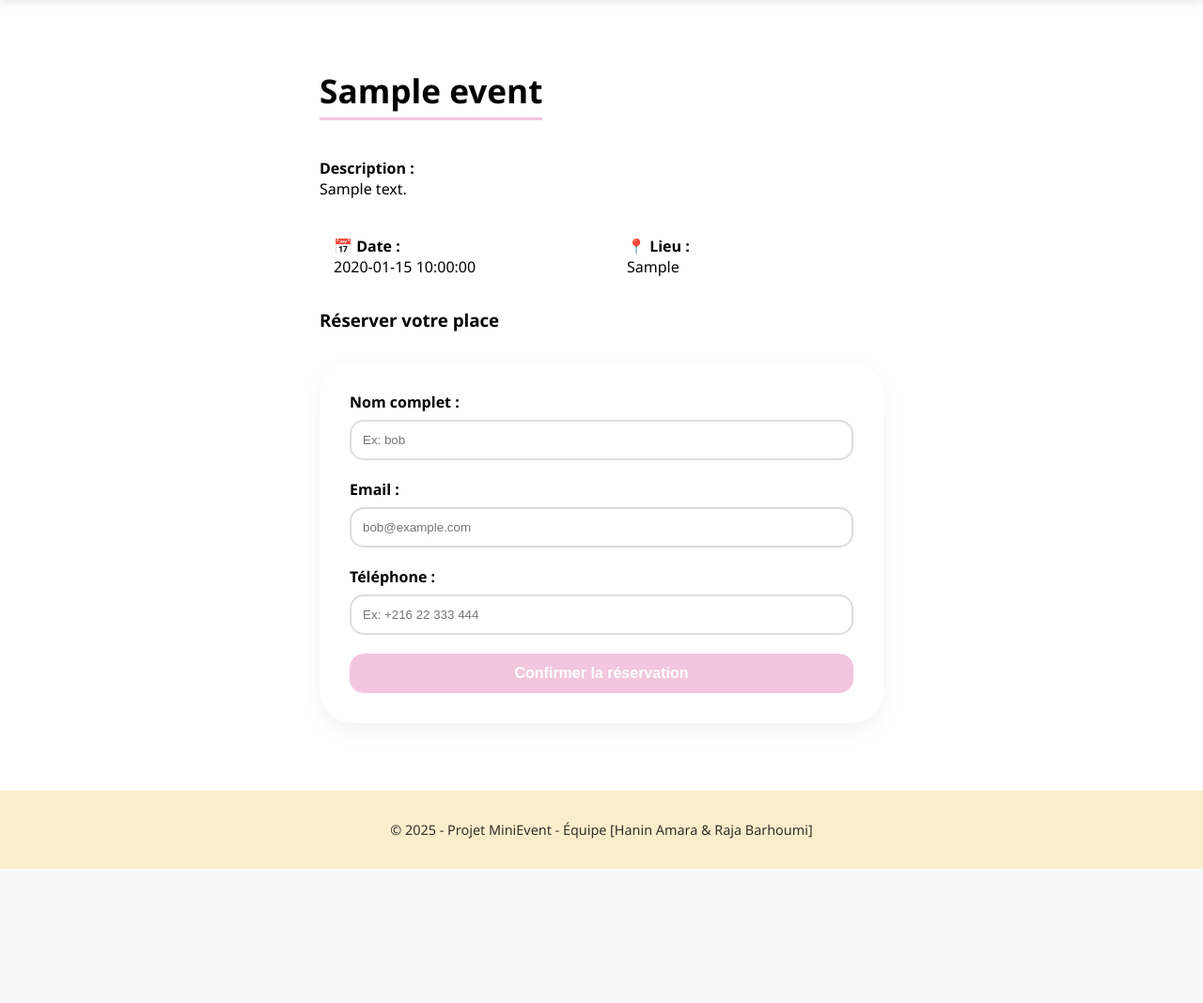
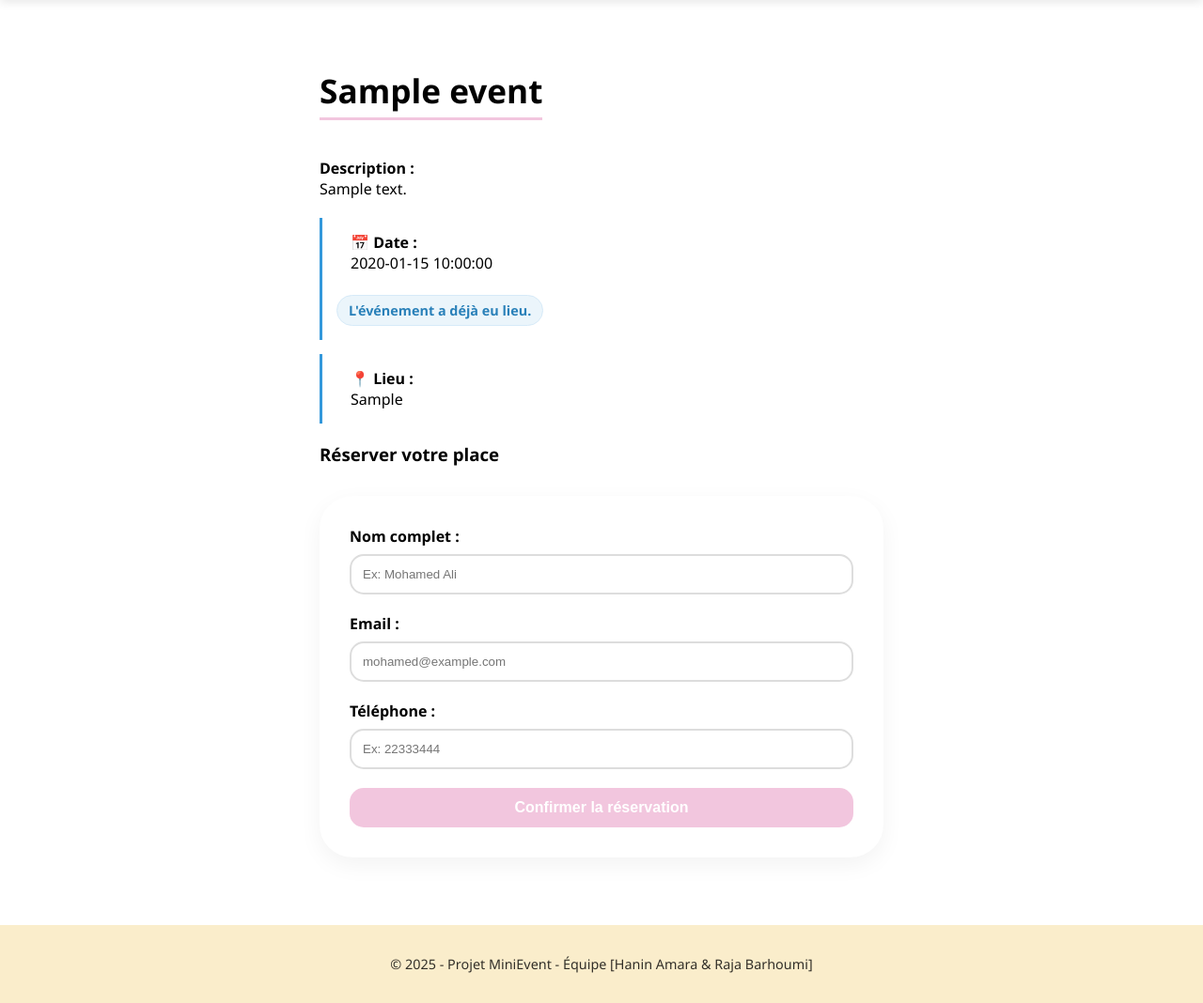
Before and after one commit to RajaBarhoumi/MiniProjet2A-EventReservation-HaninRaja, a PHP site: page /index.php?action=details&id=1 in a window 1280 px wide. Shown: the part 65-1133 px from the top of the page at 94% size. Before the commit the page ends 990 px from the top, so only its background shows below. Run offline with PHP 8.4, Linux system fonts and the light colour scheme; tables that the repository leaves empty or names only in its code hold one stand-in row (values such as "Sample post").

Commit message:
feat: add admin validation for deletion and user countdown timer

```diff
--- a/app/views/admin/dashboard.php
+++ b/app/views/admin/dashboard.php
@@ -24,8 +24,10 @@
                         <a href="index.php?action=view_reservations&id=<?php echo $event['id']; ?>" class="link-view">👥 Inscriptions</a>
 
                         <a href="index.php?action=delete_event&id=<?php echo $event['id']; ?>"
-                           class="link-delete"
-                           onclick="return confirm('Êtes-vous sûr de vouloir supprimer cet événement ?')">🗑️ Supprimer</a>
+                            class="link-delete"
+                            onclick="return confirmDelete('<?php echo addslashes($event['title']); ?>')">
+                            🗑️ Supprimer
+                        </a>
                     </td>
                 </tr>
             <?php endforeach; ?>
--- a/app/views/events/details.php
+++ b/app/views/events/details.php
@@ -12,35 +12,43 @@ if (!isset($event) || !is_array($event)) {
         <p class="description"><strong>Description : </strong><br><?= nl2br(htmlspecialchars($event['description'] ?? 'Description indisponible')) ?></p>
 
         <div class="event-info">
-            <p><strong>📅 Date :</strong><br> <?= htmlspecialchars($event['date'] ?? 'Date indisponible') ?></p>
-            <p><strong>📍 Lieu :</strong><br> <?= htmlspecialchars($event['location'] ?? 'Lieu indisponible') ?></p>
+            <div class="info-item">
+                <p><strong>📅 Date :</strong><br> <?= htmlspecialchars($event['date']) ?></p>
+                <div id="countdown-timer" class="timer-style"></div>
+            </div>
+
+            <div class="info-item">
+                <p><strong>📍 Lieu :</strong><br> <?= htmlspecialchars($event['location']) ?></p>
+            </div>
         </div>
     </div>
 
-
     <h3>Réserver votre place</h3>
-    <form action="index.php?action=reserve" method="POST" onsubmit="return validateFinalReservation()"> <input type="hidden" name="event_id" value="<?= htmlspecialchars($event['id'] ?? '') ?>">
+    <form action="index.php?action=reserve" method="POST" onsubmit="return validateFinalReservation()">
+        <input type="hidden" name="event_id" value="<?= htmlspecialchars($event['id'] ?? '') ?>">
 
         <label for="name">Nom complet :</label>
-        <input type="text" id="name" name="name" placeholder="Ex: bob " required>
+        <input type="text" id="name" name="name" placeholder="Ex: Mohamed Ali" required>
 
         <label for="email">Email :</label>
-        <input type="email" id="email" name="email" placeholder="bob@example.com" required>
+        <input type="email" id="email" name="email" placeholder="mohamed@example.com" required>
 
         <label for="phone">Téléphone :</label>
-        <input type="text" id="phone" name="phone" placeholder="Ex: +216 22 333 444" required>
+        <input type="text" id="phone" name="phone" placeholder="Ex: 22333444" required>
 
         <button type="submit">Confirmer la réservation</button>
     </form>
 </div>
+
 <script>
     document.addEventListener("DOMContentLoaded", function() {
         setupPhoneValidation();
+        const eventDate = "<?= $event['date'] ?>";
+        startCountdown(eventDate, "countdown-timer");
+
         const urlParams = new URLSearchParams(window.location.search);
-
         if (urlParams.has('success')) {
             showToast("✅ Réservation effectuée avec succès !");
-
             const cleanUrl = window.location.href.split('&success')[0];
             window.history.replaceState({}, document.title, cleanUrl);
         }
@@ -50,4 +58,5 @@ if (!isset($event) || !is_array($event)) {
         }
     });
 </script>
+
 <?php include_once '../app/views/partials/footer.php'; ?>
--- a/public/script.js
+++ b/public/script.js
@@ -59,3 +59,33 @@ function validateFinalReservation() {
 
   return true;
 }
+function confirmDelete(eventTitle) {
+    return confirm(`Êtes-vous sûr de vouloir supprimer l'événement : "${eventTitle}" ?`);
+}
+/**
+ * Affiche le temps restant avant un événement.
+ @param {string} eventDateStr - Format "YYYY-MM-DD" récupéré de la BDD.
+ * @param {string} displayElementId - L'ID de l'élément HTML où afficher le compte.
+ */
+function startCountdown(eventDateStr, displayElementId) {
+    const countdownElement = document.getElementById(displayElementId);
+    if (!countdownElement) return;
+
+    const eventDate = new Date(eventDateStr).getTime();
+
+    const timer = setInterval(function() {
+        const now = new Date().getTime();
+        const distance = eventDate - now;
+
+        if (distance < 0) {
+            clearInterval(timer);
+            countdownElement.innerHTML = "L'événement a déjà eu lieu.";
+            return;
+        }
+
+        const days = Math.floor(distance / (1000 * 60 * 60 * 24));
+        const hours = Math.floor((distance % (1000 * 60 * 60 * 24)) / (1000 * 60 * 60));
+
+        countdownElement.innerHTML = `⏳ Jours restants : ${days}j ${hours}h`;
+    }, 1000);
+}
--- a/public/style.css
+++ b/public/style.css
@@ -92,12 +92,6 @@ footer p {
     padding-bottom: 5px;
 }
 
-.event-info {
-    display: grid;
-    grid-template-columns: repeat(auto-fit, minmax(200px, 1fr));
-    gap: 1.5rem;
-    margin-top: 1.5rem;
-}
 
 .event-info p {
     background: var(--bg-light);
@@ -354,3 +348,37 @@ form button:hover {
     min-height: 120px;
     resize: vertical;
 }
+.timer-style {
+    margin: 15px 0;
+    padding: 10px;
+    background-color: #fff3cd;
+    color: #856404;
+    border: 1px solid #ffeeba;
+    border-radius: 8px;
+    font-weight: bold;
+    text-align: center;
+    font-size: 1.1em;
+}
+.event-info {
+    display: flex;
+    flex-direction: column;
+    gap: 15px;
+    margin: 20px 0;
+}
+
+.info-item {
+    border-left: 3px solid #3498db;
+    padding-left: 15px;
+}
+
+.timer-style {
+    display: inline-block;
+    margin-top: 8px;
+    padding: 6px 12px;
+    background-color: #ebf5fb;
+    color: #2980b9;
+    border-radius: 20px;
+    font-size: 0.9em;
+    font-weight: bold;
+    border: 1px solid #d6eaf8;
+}
```
